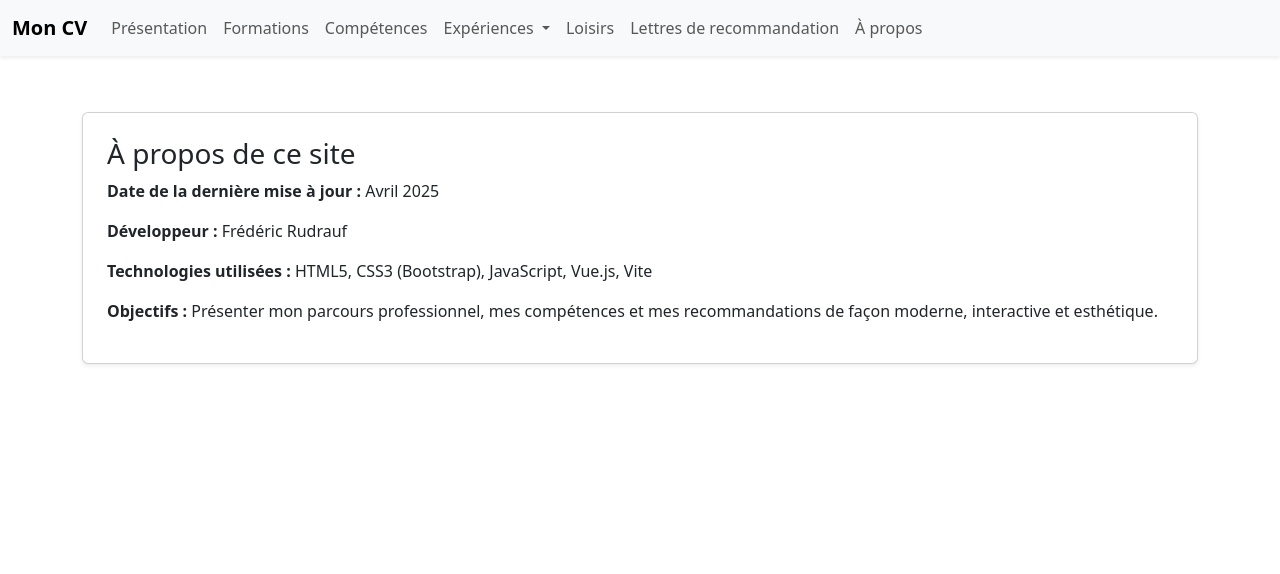
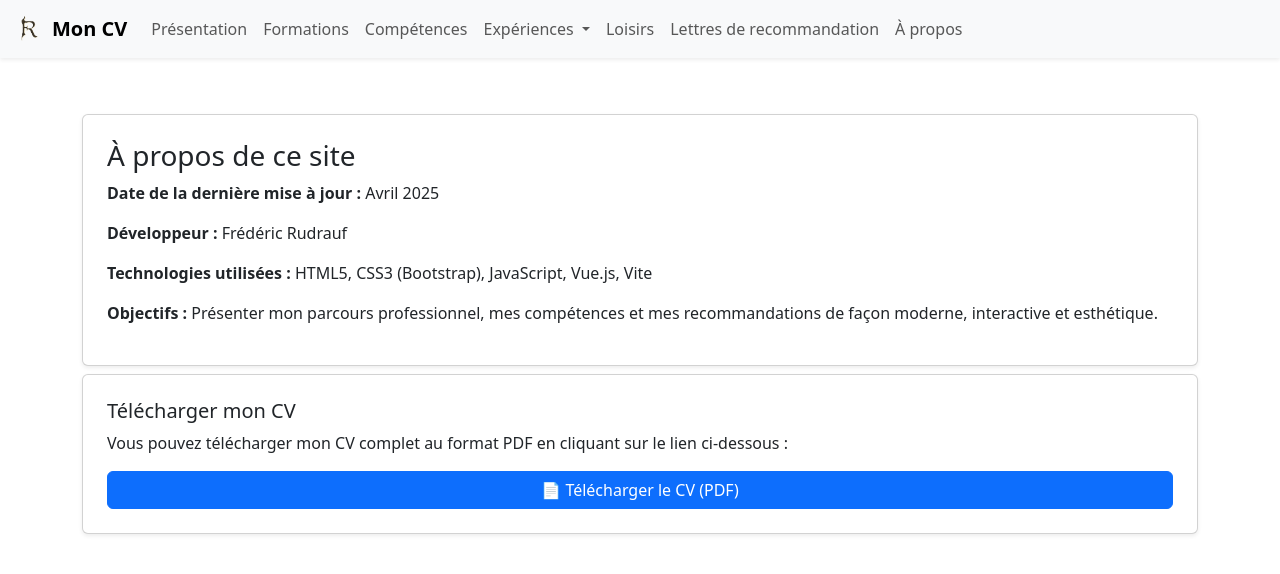
Before and after one commit to FredericRudrauf/CV_Internet, a Vue app: page /apropos in a window 1280 px wide. Shown: the top 574 px of the page. Built offline with nearby package versions, Linux system fonts and the light colour scheme.

Commit message:
2025-05-06

```diff
--- a/index.html
+++ b/index.html
@@ -1,21 +1,19 @@
 <!doctype html>
 <html lang="fr">
-
-  <!-- Google tag (gtag.js) -->
-  <script async src="https://www.googletagmanager.com/gtag/js?id=G-JGJEQEDD42"></script>
-  <script>
-    window.dataLayer = window.dataLayer || [];
-    function gtag(){dataLayer.push(arguments);}
-    gtag('js', new Date());
-
-    gtag('config', 'G-JGJEQEDD42');
-  </script>
-
   <head>
     <meta charset="UTF-8" />
-    <link rel="icon" type="png" href="/logoFR_pt.png" />
+    <link rel="icon" type="image/png" href="/LogoFR_trans.png" />
     <meta name="viewport" content="width=device-width, initial-scale=1.0" />
     <title>CV Frederic Rudrauf</title>
+
+    <!-- Google tag (gtag.js) -->
+    <script async src="https://www.googletagmanager.com/gtag/js?id=G-JGJEQEDD42"></script>
+    <script>
+      window.dataLayer = window.dataLayer || [];
+      function gtag(){dataLayer.push(arguments);}
+      gtag('js', new Date());
+      gtag('config', 'G-JGJEQEDD42');
+    </script>
   </head>
   <body>
     <div id="app"></div>
--- a/public/data/competences.json
+++ b/public/data/competences.json
@@ -41,5 +41,10 @@
     "entreprises": [
       "PME, groupes internationaux, filiales, société mère"
     ]
+  },
+  "langues": {
+    "anglais": [
+      "Intermédiaire (Niveau B2 - Examen IELTS en 2022)"
+    ]
   }
 }
--- a/src/components/APropos.vue
+++ b/src/components/APropos.vue
@@ -5,6 +5,18 @@
       <p><strong>Développeur :</strong> {{ data.developpeur }}</p>
       <p><strong>Technologies utilisées :</strong> {{ data.technologies.join(', ') }}</p>
       <p><strong>Objectifs :</strong> {{ data.objectifs }}</p>
+    </div>
+
+    <!-- Zone de téléchargement du CV -->
+    <div v-if="data" class="card p-4 shadow-sm mt-2">
+
+      <h5>Télécharger mon CV</h5>
+      <p>
+        Vous pouvez télécharger mon CV complet au format PDF en cliquant sur le lien ci-dessous :
+      </p>
+      <a href="/docs/CV_Frederic.pdf" target="_blank" class="btn btn-primary" download>
+        📄 Télécharger le CV (PDF)
+      </a>
     </div>
   </template>
 
--- a/src/components/Competences.vue
+++ b/src/components/Competences.vue
@@ -34,6 +34,15 @@
         <h5>Types d'entreprises</h5>
         <ul><li v-for="item in data.comptabilite.entreprises" :key="item">{{ item }}</li></ul>
       </div>
+
+      <h3 class="mt-4">Langues</h3>
+      <p></p>
+      <div v-if="data">
+        <h5>Anglais</h5>
+        <ul><li v-for="item in data.langues.anglais" :key="item">{{ item }}</li></ul>
+
+      </div>
+
     </div>
   </template>
 
--- a/src/components/Navbar.vue
+++ b/src/components/Navbar.vue
@@ -1,7 +1,11 @@
 <template>
   <nav class="navbar navbar-expand-lg navbar-light bg-light sticky-top shadow-sm">
     <div class="container-fluid">
-      <router-link class="navbar-brand fw-bold" to="/presentation">Mon CV</router-link>
+      <!-- Logo cliquable vers /presentation -->
+      <router-link class="navbar-brand d-flex align-items-center" to="/presentation">
+        <img src="/LogoFR_trans.png" alt="Logo" style="height: 32px;" class="me-2" />
+        <span class="fw-bold">Mon CV</span>
+      </router-link>
 
       <!-- Bouton hamburger -->
       <button class="navbar-toggler" type="button" data-bs-toggle="collapse" data-bs-target="#navbarNav"
```
Also changed, not shown: 1 other file (tests, documents, lock files or other folders).
